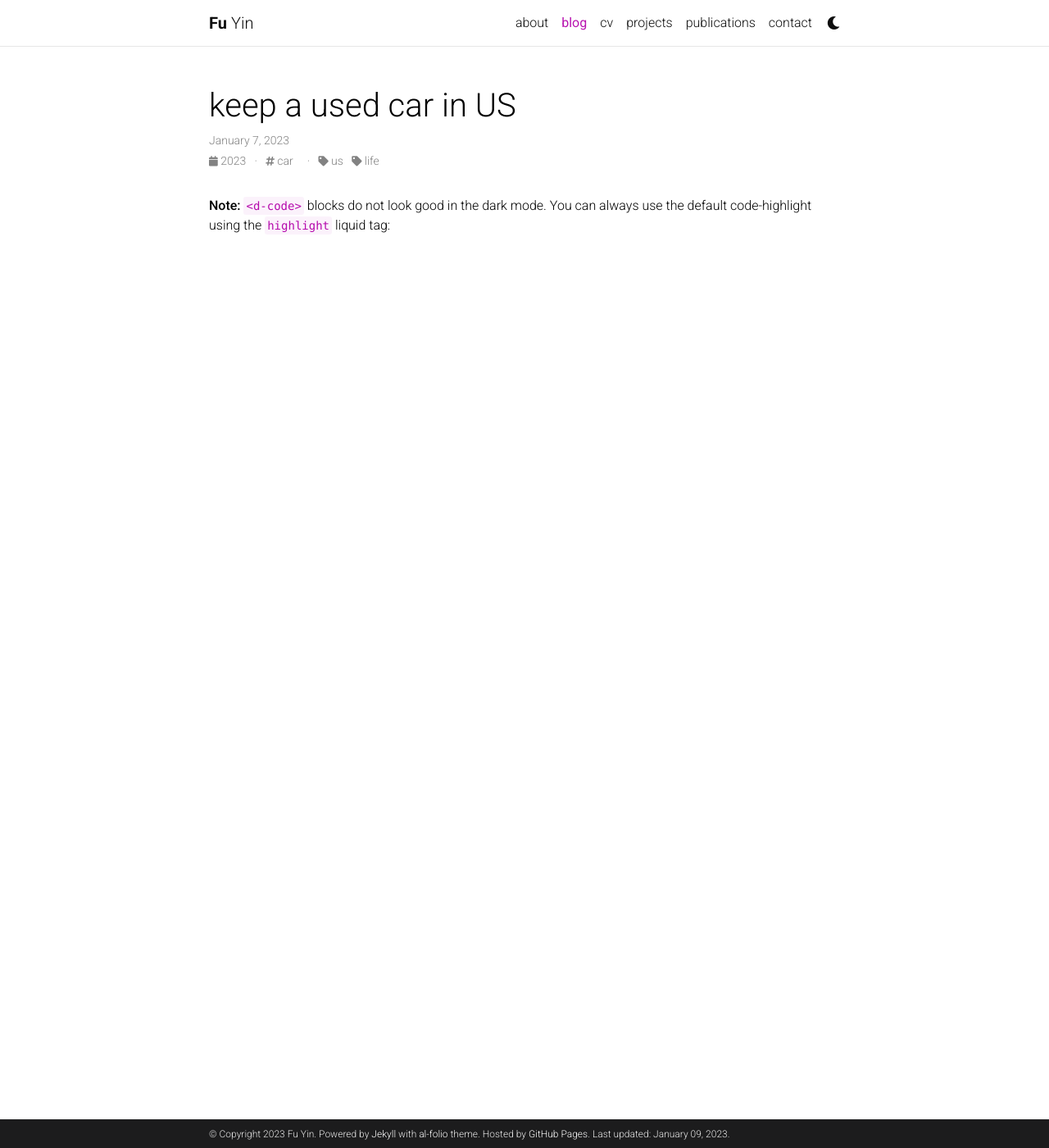
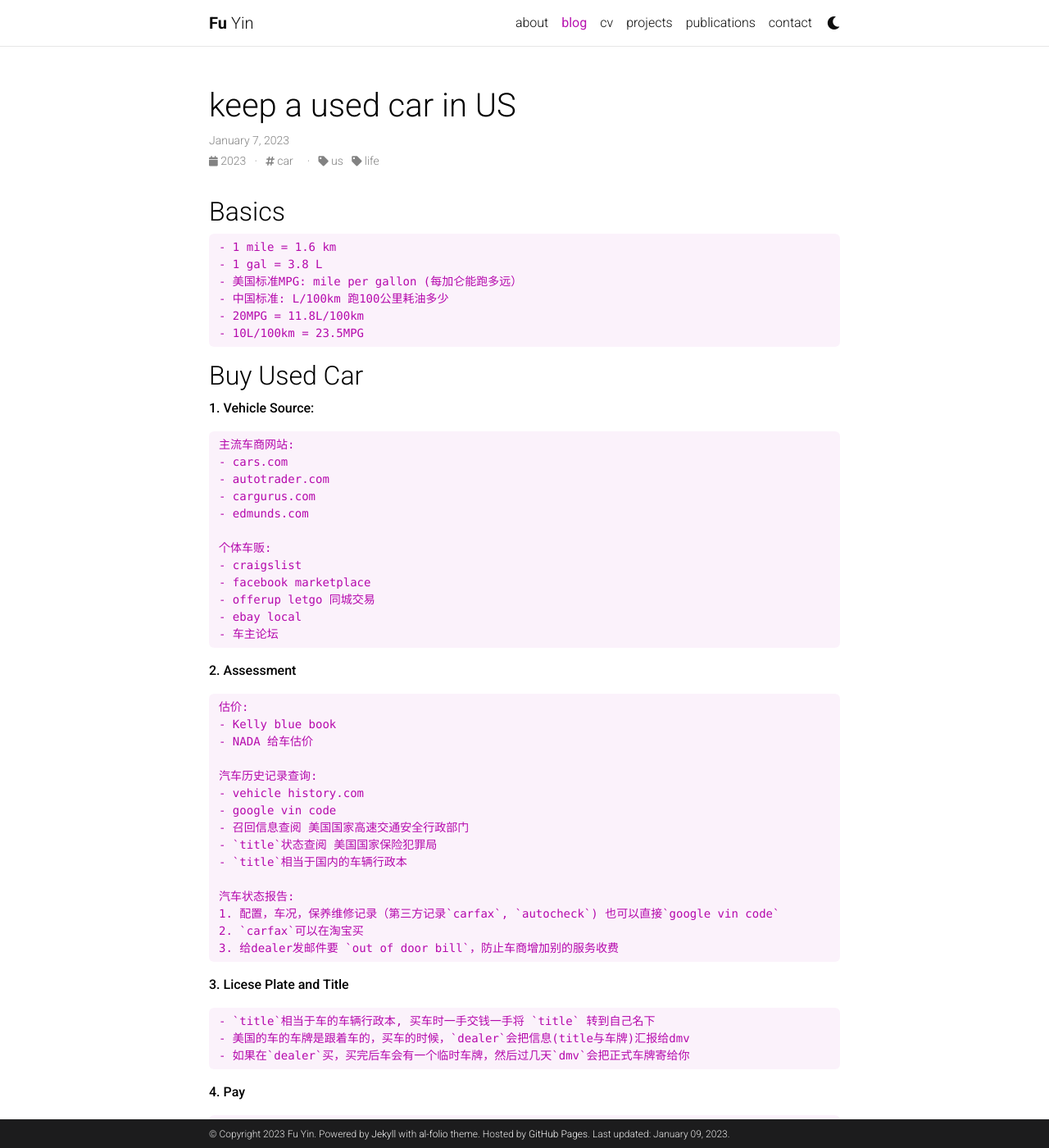
Before and after one commit to OUCyf/OUCyf.github.io, a Jekyll site: the page built from _posts/2023-01-08-car.md, in a window 1280 px wide and 1400 px high. Shown: the whole window at 82% size. Built offline with Jekyll 4.4.1, drawn with Linux system fonts in a browser that asks for light colours; comment, search, counter and statistics services are not loaded; a style sheet for code colours, icons or effects is not loaded; some of the changed text lies outside the part shown.

Commit message:
add car blog

````diff
--- a/_posts/2023-01-08-car.md
+++ b/_posts/2023-01-08-car.md
@@ -9,6 +9,104 @@ giscus_comments: true
 ---
 
 
+## Basics
 
-**Note:** `<d-code>` blocks do not look good in the dark mode.
-You can always use the default code-highlight using the `highlight` liquid tag:
+```
+- 1 mile = 1.6 km
+- 1 gal = 3.8 L
+- 美国标准MPG: mile per gallon (每加仑能跑多远）
+- 中国标准: L/100km 跑100公里耗油多少
+- 20MPG = 11.8L/100km
+- 10L/100km = 23.5MPG
+```
+
+
+## Buy Used Car
+
+
+**1. Vehicle Source:**
+```
+主流车商网站:
+- cars.com
+- autotrader.com
+- cargurus.com
+- edmunds.com
+
+个体车贩:
+- craigslist
+- facebook marketplace
+- offerup letgo 同城交易
+- ebay local
+- 车主论坛
+```
+
+**2. Assessment**
+
+```
+估价:
+- Kelly blue book
+- NADA 给车估价
+
+汽车历史记录查询:
+- vehicle history.com
+- google vin code
+- 召回信息查阅 美国国家高速交通安全行政部门
+- `title`状态查阅 美国国家保险犯罪局
+- `title`相当于国内的车辆行政本
+
+汽车状态报告:
+1. 配置，车况，保养维修记录（第三方记录`carfax`, `autocheck`) 也可以直接`google vin code`
+2. `carfax`可以在淘宝买
+3. 给dealer发邮件要 `out of door bill`，防止车商增加别的服务收费
+```
+
+**3. Licese Plate and Title**
+
+```
+- `title`相当于车的车辆行政本, 买车时一手交钱一手将 `title` 转到自己名下
+- 美国的车的车牌是跟着车的，买车的时候，`dealer`会把信息(title与车牌)汇报给dmv
+- 如果在`dealer`买，买完后车会有一个临时车牌，然后过几天`dmv`会把正式车牌寄给你
+```
+
+**4. Pay**
+```
+Use cashier's check to pay
+```
+
+
+## Insurance
+```
+- 买保险需要先确认车，每个车有唯一的vin code, 买保险需要输入这个号码
+- 我第一份保险是来自 `State Farm`, 全保
+```
+
+
+## Configuration
+```
+- ETC Tag (toll way) 走收费公路缴费
+- 行车记录仪
+- 三角警示架
+- 千斤顶
+- 安全锤
+- 备胎, 如果不是防爆轮胎的话
+- 灭火器
+- 熏香、矿泉水、纸巾
+```
+
+
+## Smog Check
+```
+相当于国内的年检
+```
+
+## Maintain
+```
+- 每年可以去普通的`dealer`做保养
+- 自己平时可以洗车，加玻璃水，防冻液，机油，制动液，雨刷，刹车片，4-5年换一次车胎
+```
+
+
+## Accident
+```
+如果不是4s店买的，出事故可以直接打给保险，保险公司会派拖车，拖车会自己选修车厂或者自己指定修车厂去修车.
+```
````
Also changed, not shown: _posts/2022-12-31-webpage.md (+55 -0 lines), assets/img/10.jpg (deleted), assets/img/11.jpg (deleted), assets/img/12.jpg (deleted), assets/img/4.jpg (deleted), assets/img/5.jpg (deleted), assets/img/6.jpg (deleted), assets/img/7.jpg (deleted), assets/img/8.jpg (deleted), assets/img/9.jpg (deleted), assets/img/al-folio-preview.png (deleted), assets/img/code-screenshot.png (deleted), assets/img/distill-screenshot.png (deleted), assets/img/math-screenshot.png (deleted), 2 more files, 1 other file.
